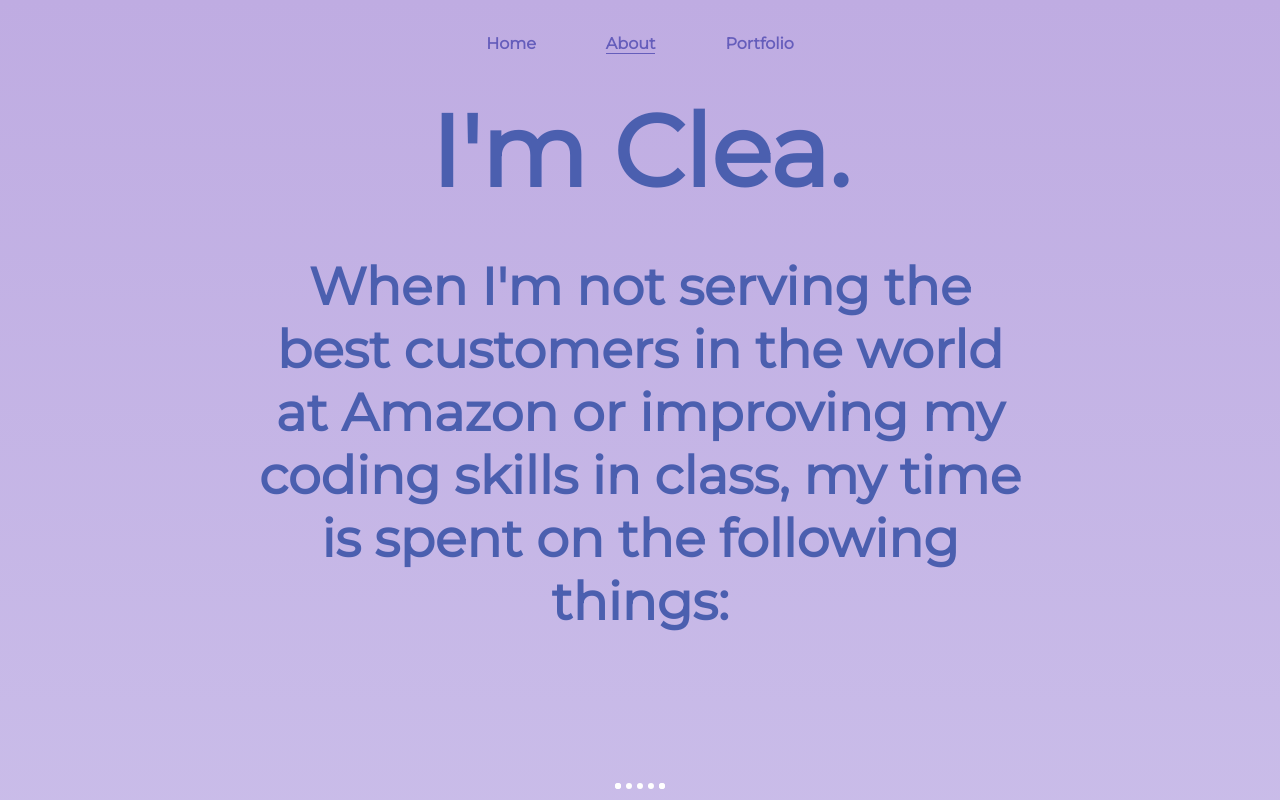
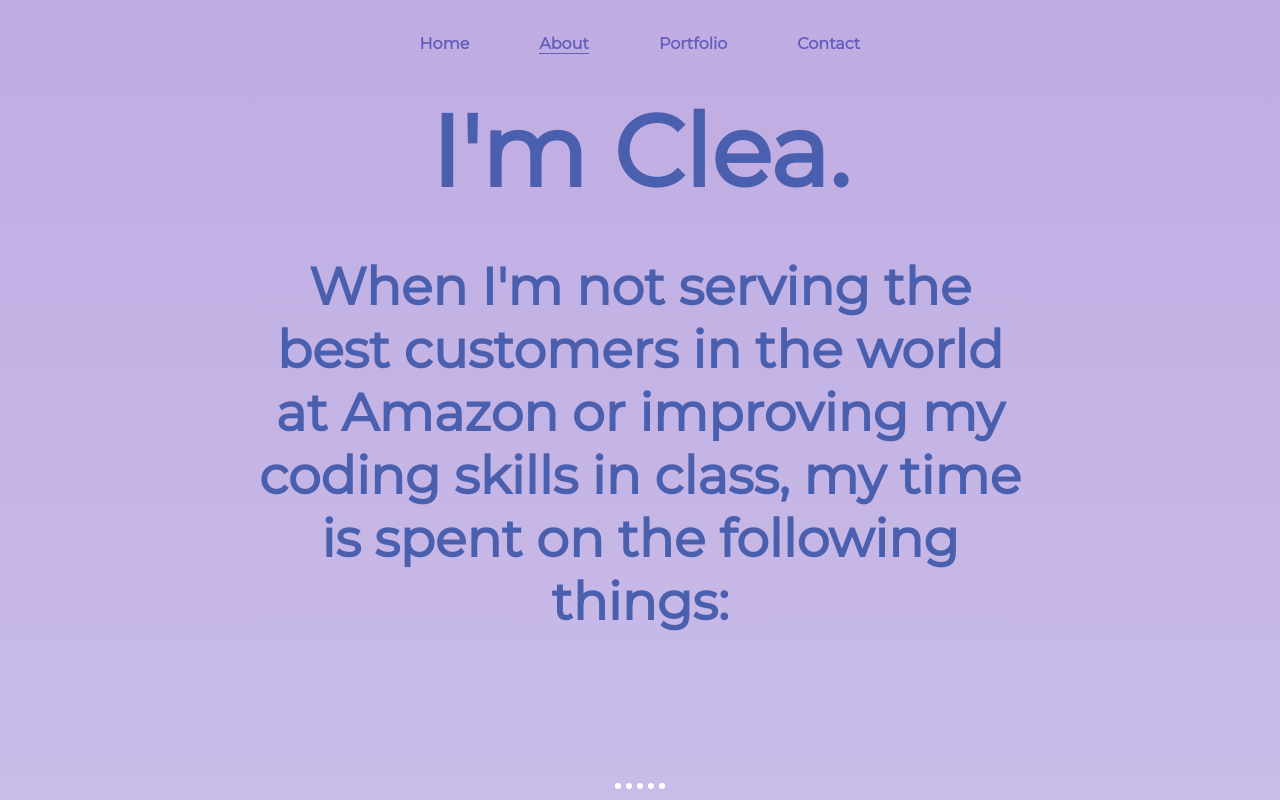
Before and after one commit to Clea-Carty-Personal-Website/Clea-Carty-Personal-Website, a plain HTML site: page about.html in a window 1280 px wide. Shown: the top 800 px of the page. Drawn offline with Linux system fonts and the light colour scheme.

Commit message:
added contact page links

```diff
--- a/about.html
+++ b/about.html
@@ -21,6 +21,7 @@
           ><a class="live" href="about.html">About</a></span
         >
         <span class="nav-item"><a href="portfolio.html">Portfolio</a></span>
+        <span class="nav-item"><a href="contact.html">Contact</a></span>
       </nav>
     </header>
     <main>
```
Also changed, not shown: index.html (+1 -0 lines), portfolio.html (+1 -0 lines).
